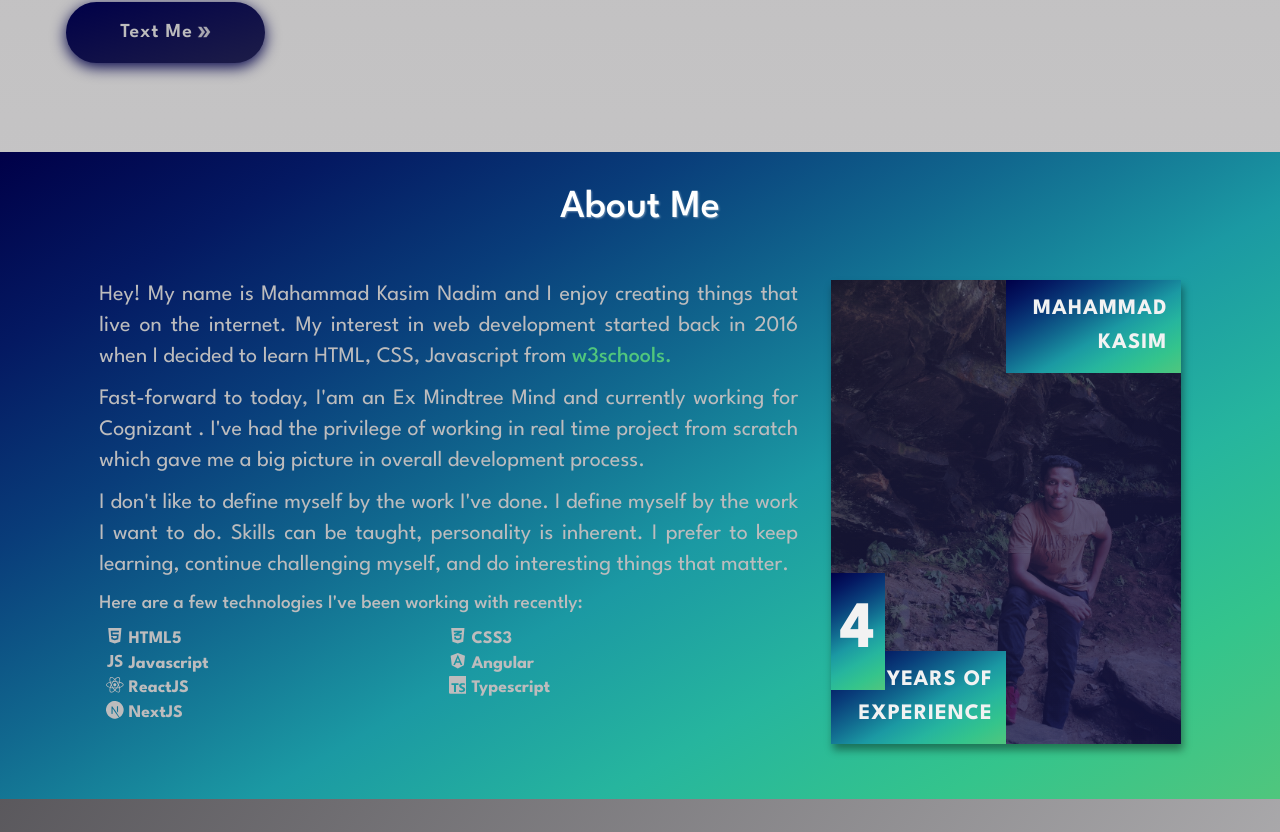
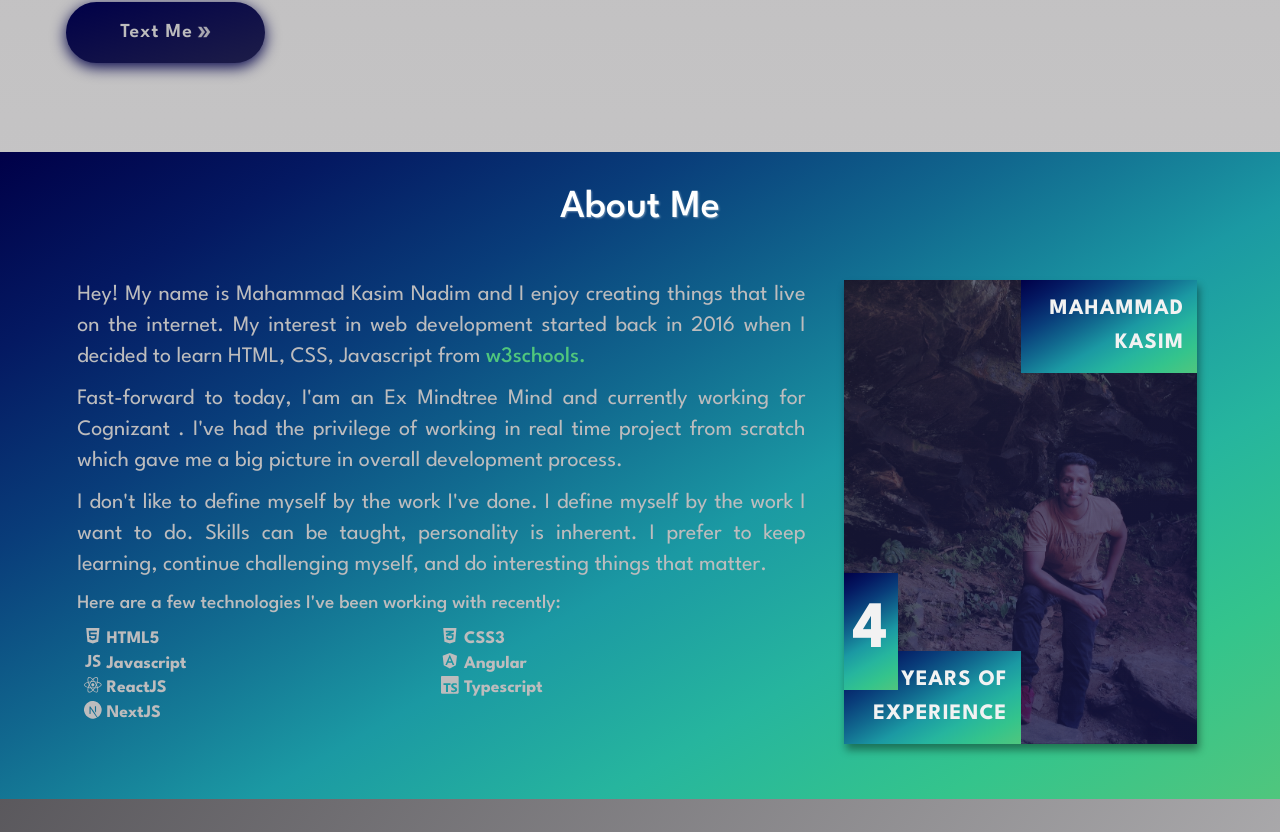
Before and after one commit to kasimnadim6/portfolio, a Next.js app: page / in a window 1280 px wide. Shown: the part 648-1480 px from the top of the page. Built offline with nearby package versions, Linux system fonts and the light colour scheme; a web font is replaced by a local one.

Commit message:
profile pic animation on only desktop

```diff
--- a/components/About/About.module.scss
+++ b/components/About/About.module.scss
@@ -3,7 +3,7 @@
 @import 'bootstrap/scss/mixins/_breakpoints';
 
 .about {
-  padding: 2rem 8rem;
+  padding: 2rem 6rem;
   display: flex;
   flex-direction: column;
   align-items: center;
@@ -176,6 +176,6 @@
 
 @include media-breakpoint-down(sm) {
   .about {
-    padding: 1.6rem;
+    padding: 1.8rem;
   }
 }
--- a/components/About/About.tsx
+++ b/components/About/About.tsx
@@ -5,11 +5,13 @@ import { useEffect, useState } from 'react';
 import { FaHtml5, FaCss3Alt, FaAngular, FaReact } from 'react-icons/fa';
 import { IoLogoJavascript } from 'react-icons/io';
 import { SiTypescript, SiNextdotjs } from 'react-icons/si';
+import { isDesktop } from 'react-device-detect';
 
 const About = () => {
   const [mouseEnter, setMouseEnter] = useState(false);
   useEffect(() => {
     // hover animation on profile
+    if (isDesktop) {
       const container = document.getElementById('profile');
       const card = document.getElementById('profile__pic');
       container?.addEventListener('mousemove', (e) => {
@@ -23,12 +25,13 @@ const About = () => {
       });
       container?.addEventListener('mouseenter', () => setMouseEnter(true));
       container?.addEventListener('mouseleave', () => setMouseEnter(false));
+    }
   }, []);
 
   return (
     <section id="about" className={styles.about}>
       <h2 className={styles.heading}>About Me</h2>
-      <div className={`flex-column flex-md-row ${styles.container}`}>
+      <div className={`flex-column flex-lg-row ${styles.container}`}>
         <div className={styles['about-me']}>
           <p>
             Hey! My name is Mahammad Kasim Nadim and I enjoy creating things
--- a/package.json
+++ b/package.json
@@ -13,6 +13,7 @@
     "framer-motion": "^6.3.3",
     "next": "12.1.5",
     "react": "18.0.0",
+    "react-device-detect": "^2.2.2",
     "react-dom": "18.0.0",
     "react-icons": "^4.3.1",
     "sass": "^1.50.1"
```
Also changed, not shown: 1 other file (tests, documents, lock files or other folders). Lines whose indentation alone changed are shown as unchanged.
